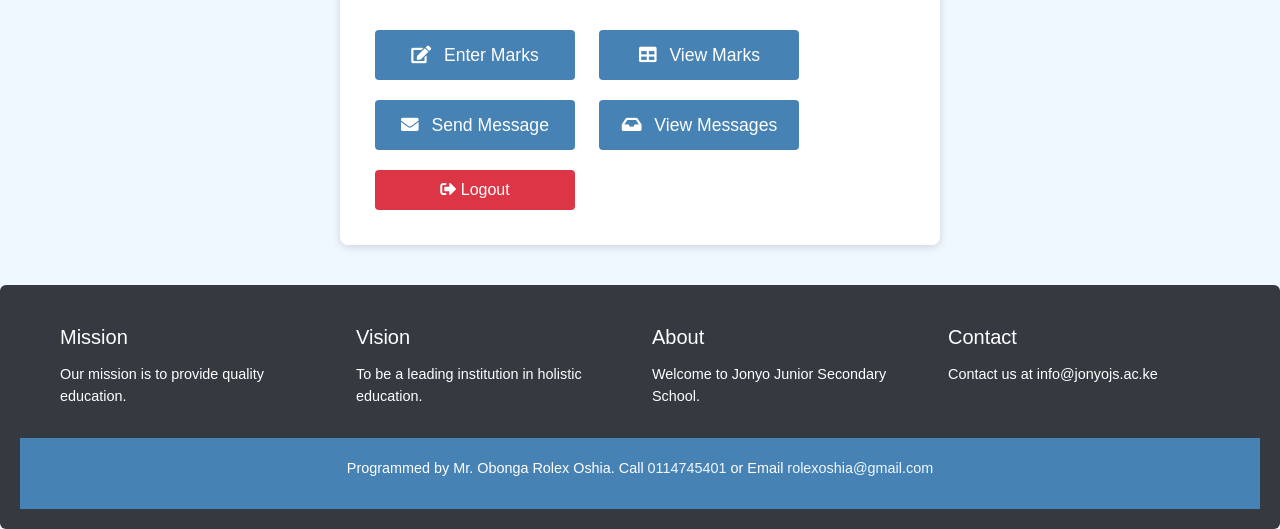
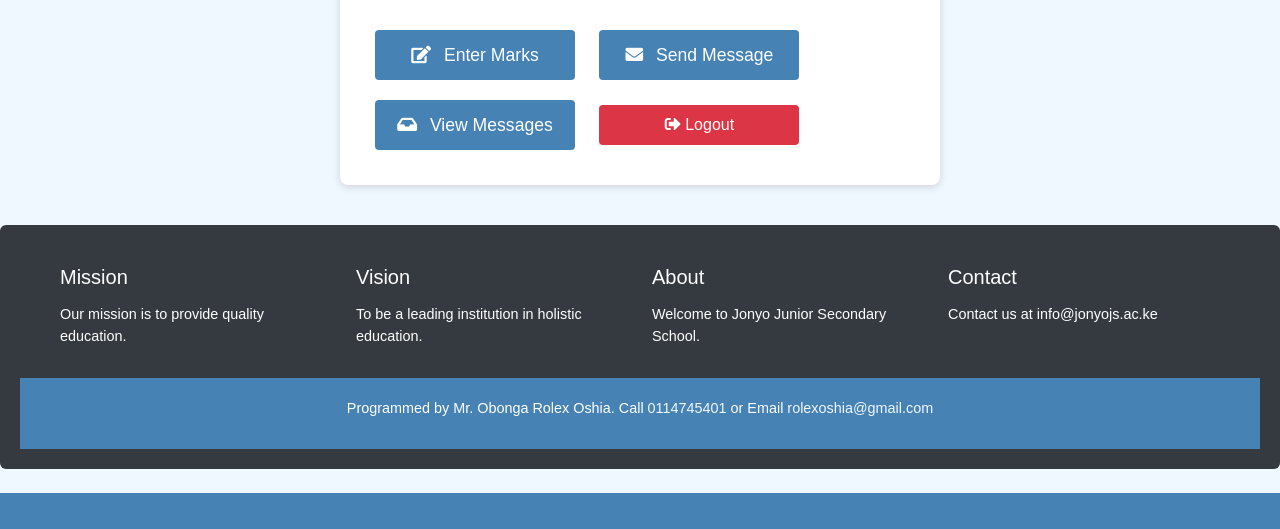
Before and after one commit to rolex2-2/jonyo-jounior-school-IMS, a Python web app: template templates/teacher_dashboard.html in a window 1280 px wide. Shown: the part 307-836 px from the top of the page. After the commit the page ends 800 px from the top, so only its background shows below. Run offline with Jinja, Linux system fonts and the light colour scheme; the template is opened without the code that fills it, so the values that code supplies are empty.

Commit message:
Update teacher dashboard HTML layout

```diff
--- a/templates/teacher_dashboard.html
+++ b/templates/teacher_dashboard.html
@@ -102,7 +102,6 @@
     <p>Welcome, {{ current_user.username }}!</p>
     <div class="dashboard-buttons">
         <a href="{{ url_for('enter_marks') }}" class="btn btn-primary"><i class="fas fa-edit"></i> Enter Marks</a>
-        <a href="{{ url_for('teacher_marks') }}" class="btn btn-primary"><i class="fas fa-table"></i> View Marks</a>
         <a href="{{ url_for('send_message') }}" class="btn btn-primary"><i class="fas fa-envelope"></i> Send Message</a>
         <a href="{{ url_for('view_messages') }}" class="btn btn-primary"><i class="fas fa-inbox"></i> View Messages</a>
         <a href="{{ url_for('logout') }}" class="btn btn-danger"><i class="fas fa-sign-out-alt"></i> Logout</a>
```
